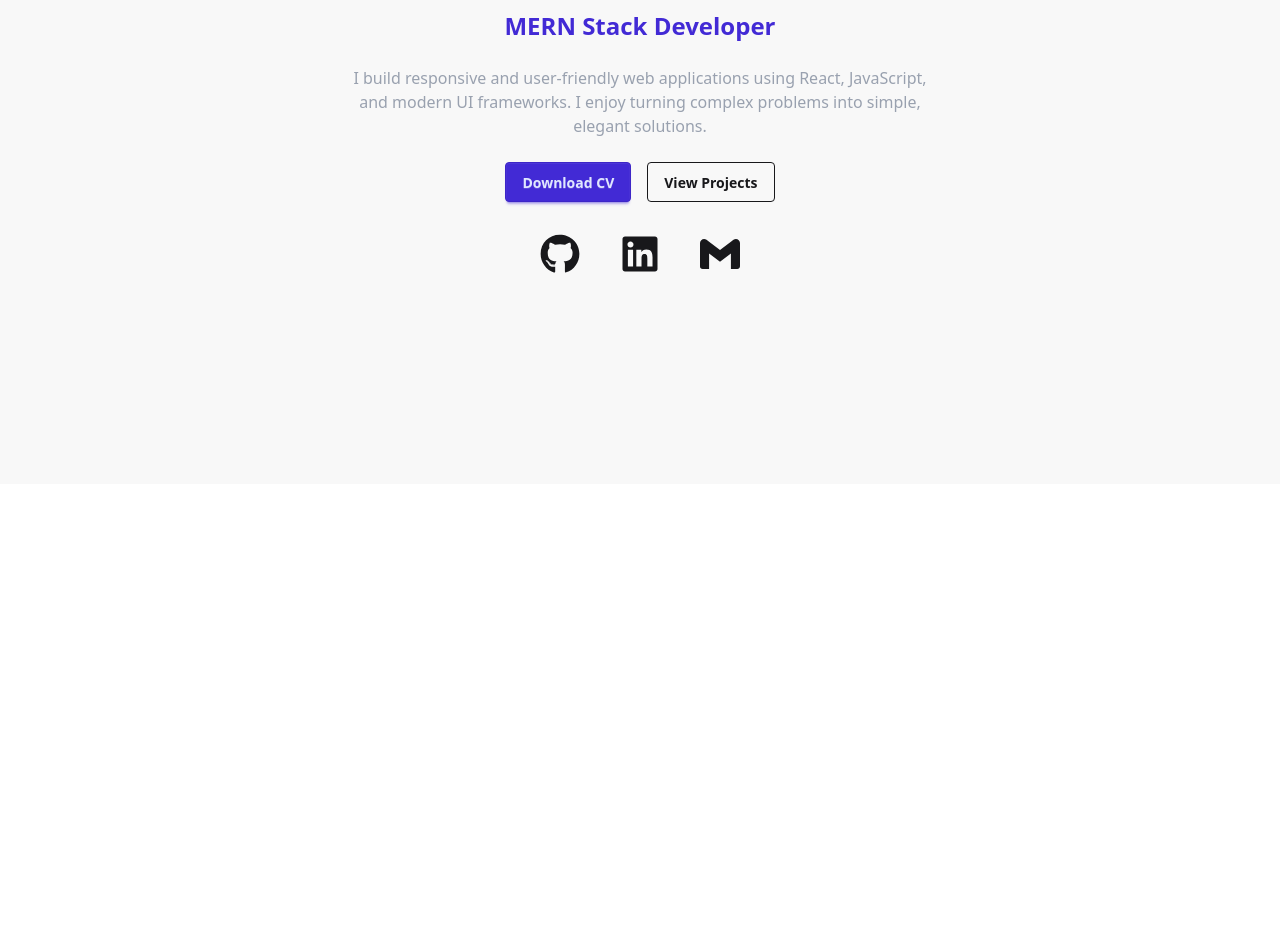
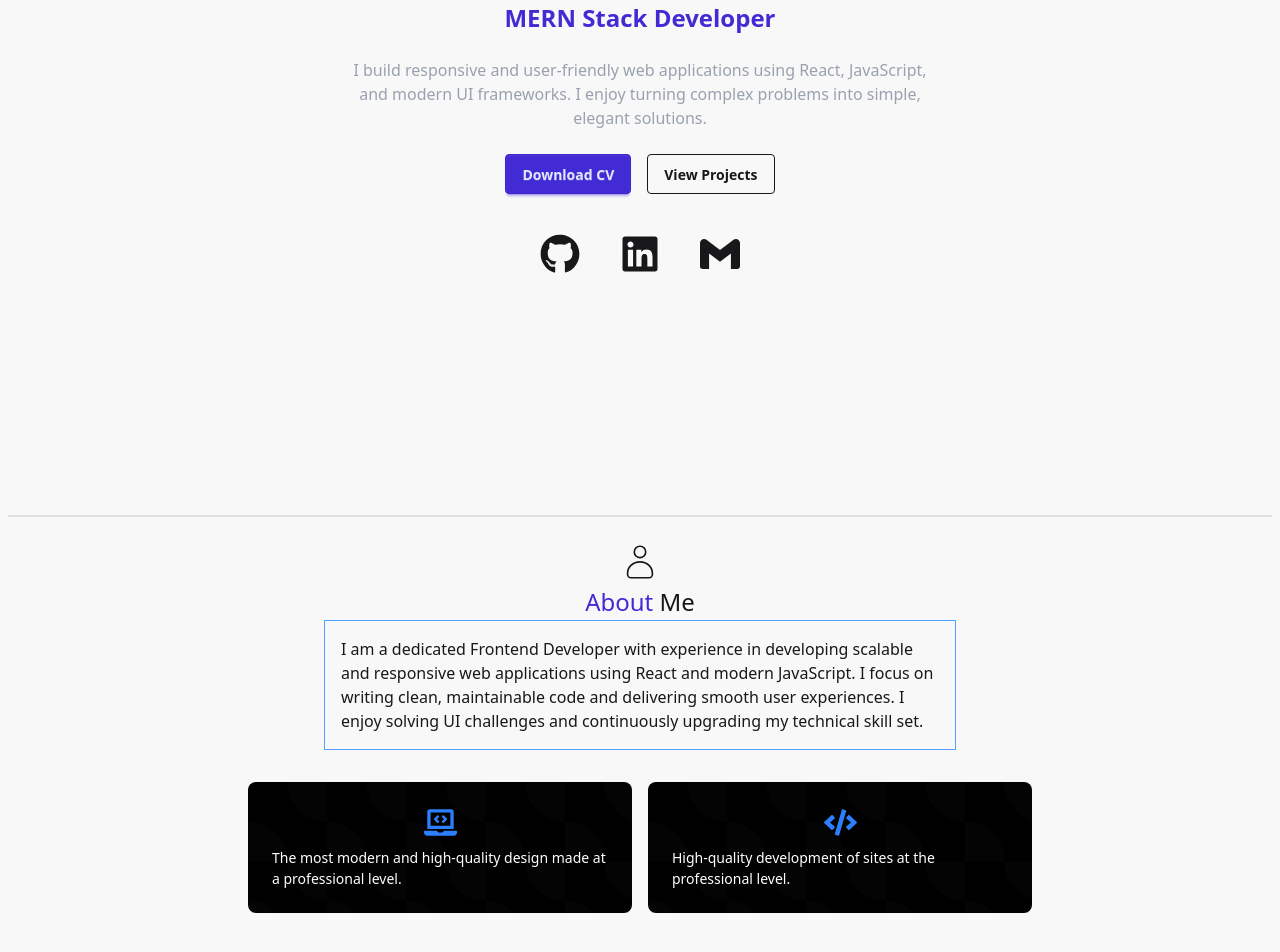
Before and after one commit to Prasanth2799/portfolio, a React (Vite) app: page / in a window 1280 px wide. Shown: the part 380-1332 px from the top of the page. Before the commit the page ends 864 px from the top, so only its background shows below. Built offline with nearby package versions, Linux system fonts and the light colour scheme.

Commit message:
Tabs implemented

```diff
--- a/src/App.jsx
+++ b/src/App.jsx
@@ -1,13 +1,16 @@
+import About from './components/About'
 import HomePage from './components/HomePage'
 import Navbar from './components/Navbar'
+import ProfileTabs from './components/ProfileTabs'
 
 function App() {
   return (
-    <>
+    <div className="bg-base-200 min-h-screen">
       <Navbar />
       <HomePage />
-
-    </>
+      <About />
+      <ProfileTabs />
+    </div>
   )
 }
 
--- /dev/null
+++ b/src/components/About.jsx
@@ -0,0 +1,65 @@
+import { CiUser } from "react-icons/ci"
+import { FaCode, FaLaptopCode } from "react-icons/fa"
+
+const About = () => {
+  return (
+    <div className="flex w-full flex-col p-2 min-h-screen">
+        <div className="divider"></div>
+  <div className="rounded-box grid h-20 place-items-center">
+    <CiUser size={40}/>
+    <h2 className="text-2xl"><span className="text-primary">About</span> Me</h2>
+  </div>
+   <p className="border border-blue-400 p-4 w-1/2 mx-auto">
+      I am a dedicated Frontend Developer with experience in developing scalable and responsive web applications using React and modern JavaScript. I focus on writing clean, maintainable code and delivering smooth user experiences. I enjoy solving UI challenges and continuously upgrading my technical skill set.
+    </p>
+  <div className="grid h-24 place-items-center">
+    <div className="flex">
+      <div>
+        <a href="#" className="hover-3d my-8 mx-2 cursor-pointer">
+  <div className="card w-96 bg-black text-white bg-[radial-gradient(circle_at_bottom_left,#ffffff04_35%,transparent_36%),radial-gradient(circle_at_top_right,#ffffff04_35%,transparent_36%)] bg-size-[4.95em_4.95em]">
+    <div className="card-body">
+      <FaLaptopCode className="text-blue-500 mx-auto" size={33}/>
+      <>
+      <p>The most modern and high-quality design made at a professional level.</p>
+      </>
+    </div>
+  </div>
+  <div></div>
+  <div></div>
+  <div></div>
+  <div></div>
+  <div></div>
+  <div></div>
+  <div></div>
+  <div></div>
+</a>
+      </div>
+      <div>
+        <a href="#" className="hover-3d my-8 mx-2 cursor-pointer">
+  <div className="card w-96 bg-black text-white bg-[radial-gradient(circle_at_bottom_left,#ffffff04_35%,transparent_36%),radial-gradient(circle_at_top_right,#ffffff04_35%,transparent_36%)] bg-size-[4.95em_4.95em]">
+    <div className="card-body">
+      <FaCode className="text-blue-500 mx-auto" size={33}/>
+      <>
+      <p>High-quality development of sites at the professional level.</p>
+      </>
+    </div>
+  </div>
+  <div></div>
+  <div></div>
+  <div></div>
+  <div></div>
+  <div></div>
+  <div></div>
+  <div></div>
+  <div></div>
+</a>
+      </div>
+      <div>
+      </div>
+    </div>
+  </div>
+</div>
+  )
+}
+
+export default About
--- /dev/null
+++ b/src/components/Education.jsx
@@ -0,0 +1,56 @@
+const Education = () => {
+  return (
+    <div className="min-h-screen my-2">
+        <h1 className="text-center text-xl font-bold mb-10">Education</h1>
+        <ul className="timeline timeline-snap-icon max-md:timeline-compact timeline-vertical">
+             <li>
+    <hr />
+    <div className="timeline-middle">
+      <svg
+        xmlns="http://www.w3.org/2000/svg"
+        viewBox="0 0 20 20"
+        fill="currentColor"
+        className="h-5 w-5"
+      >
+        <path
+          fillRule="evenodd"
+          d="M10 18a8 8 0 100-16 8 8 0 000 16zm3.857-9.809a.75.75 0 00-1.214-.882l-3.483 4.79-1.88-1.88a.75.75 0 10-1.06 1.061l2.5 2.5a.75.75 0 001.137-.089l4-5.5z"
+          clipRule="evenodd"
+        />
+      </svg>
+    </div>
+    <div className="timeline-end md:mb-10">
+      <time className="font-mono italic">2017-2020</time>
+      <div className="text-lg font-black">B.Sc (MPC)</div>
+      Completed graduation in MPC and later transitioned into computer science and full-stack web development.
+    </div>
+    <hr />
+  </li>
+  <li>
+    <div className="timeline-middle">
+      <svg
+        xmlns="http://www.w3.org/2000/svg"
+        viewBox="0 0 20 20"
+        fill="currentColor"
+        className="h-5 w-5"
+      >
+        <path
+          fillRule="evenodd"
+          d="M10 18a8 8 0 100-16 8 8 0 000 16zm3.857-9.809a.75.75 0 00-1.214-.882l-3.483 4.79-1.88-1.88a.75.75 0 10-1.06 1.061l2.5 2.5a.75.75 0 001.137-.089l4-5.5z"
+          clipRule="evenodd"
+        />
+      </svg>
+    </div>
+    <div className="timeline-start mb-10 md:text-end">
+      <time className="font-mono italic">2022</time>
+      <div className="text-lg font-black">Nxtwave CCBP 4.0 Intensive program</div>
+      Completed MERN Stack development through NxtWave CCBP 4.0 Intensive Program, gaining hands-on experience in building full-stack web applications using MongoDB, Express.js, React, and Node.js.
+    </div>
+    <hr />
+  </li>
+</ul>
+    </div>
+  )
+}
+
+export default Education;
--- /dev/null
+++ b/src/components/Experience.jsx
@@ -0,0 +1,54 @@
+const Experience = () => {
+  return (
+    <div className="min-h-screen my-2">
+      <h1 className="text-center text-xl font-extrabold mb-10">
+        Professional Experience
+      </h1>
+
+      <ul className="timeline timeline-snap-icon max-md:timeline-compact timeline-vertical">
+        <li>
+          <hr />
+          <div className="timeline-middle">
+            <svg xmlns="http://www.w3.org/2000/svg" viewBox="0 0 20 20" fill="currentColor" className="h-6 w-6">
+              <path fillRule="evenodd" d="M10 18a8 8 0 100-16 8 8 0 000 16zm3.857-9.809a.75.75 0 00-1.214-.882l-3.483 4.79-1.88-1.88a.75.75 0 10-1.06 1.061l2.5 2.5a.75.75 0 001.137-.089l4-5.5z" clipRule="evenodd" />
+            </svg>
+          </div>
+
+          <div className="timeline-end md:mb-12">
+            <time className="font-mono italic text-sm">2024</time>
+            <div className="text-2xl font-black mt-1">Infosys</div>
+            <div className="text-lg font-semibold">Systems Associate</div>
+
+            <p className="mt-3 text-sm text-gray-500 max-w-md">
+              Worked on automation and testing-related activities, gaining exposure to
+              enterprise applications, structured workflows, and quality assurance processes.
+            </p>
+          </div>
+          <hr />
+        </li>
+        <li>
+          <div className="timeline-middle">
+            <svg xmlns="http://www.w3.org/2000/svg" viewBox="0 0 20 20" fill="currentColor" className="h-6 w-6">
+              <path fillRule="evenodd" d="M10 18a8 8 0 100-16 8 8 0 000 16zm3.857-9.809a.75.75 0 00-1.214-.882l-3.483 4.79-1.88-1.88a.75.75 0 10-1.06 1.061l2.5 2.5a.75.75 0 001.137-.089l4-5.5z" clipRule="evenodd" />
+            </svg>
+          </div>
+
+          <div className="timeline-start mb-12 md:text-end">
+            <time className="font-mono italic text-sm">May 2022 – Present</time>
+            <div className="text-2xl font-black mt-1">Infosys</div>
+            <div className="text-lg font-semibold">Operations Executive</div>
+
+            <p className="mt-3 text-sm text-gray-500 max-w-md">
+              Supported enterprise operations, followed standard operating procedures,
+              and collaborated with cross-functional teams to ensure process efficiency
+              and quality delivery.
+            </p>
+          </div>
+          <hr />
+        </li>
+      </ul>
+    </div>
+  )
+}
+
+export default Experience
--- a/src/components/HomePage.jsx
+++ b/src/components/HomePage.jsx
@@ -19,7 +19,7 @@ const HomePage = () => {
   }, []);
 
   return (
-    <div className="hero bg-base-200 min-h-screen">
+    <div className="hero min-h-screen">
       <div className="hero-content text-center flex flex-col">
         <div className="max-w-xl">
           <h1 className="text-5xl font-bold leading-tight">
--- a/src/components/Icons.jsx
+++ b/src/components/Icons.jsx
@@ -3,7 +3,7 @@ import { FaLinkedin } from "react-icons/fa6"
 import { SiGmail } from "react-icons/si"
 const Icons = () => {
   return (
-    <div className="flex gap-10 p-2 my-2 text-center">
+    <div className="flex gap-10 p-2 m-4 text-center">
         <FaGithub size={40}/>
         <FaLinkedin size={40}/>
         <SiGmail size={40}/>
--- a/src/components/Navbar.jsx
+++ b/src/components/Navbar.jsx
@@ -15,8 +15,11 @@ const Navbar = () => {
   </div>
   <div>
     <ul className="flex gap-4">
-        <li>Home</li>
-        <li>Skills</li>
+        <li className="cursor-pointer hover:underline decoration-primary underline-offset-4 transition-all duration-200">Home</li>
+        <li className="cursor-pointer hover:underline decoration-primary underline-offset-4 transition-all duration-200">About</li>
+        <li className="cursor-pointer hover:underline decoration-primary underline-offset-4 transition-all duration-200">Skills</li>
+        <li className="cursor-pointer hover:underline decoration-primary underline-offset-4 transition-all duration-200">Projects</li>
+        <li className="cursor-pointer hover:underline decoration-primary underline-offset-4 transition-all duration-200">Contact</li>
     </ul>
   </div>
 </div>
--- /dev/null
+++ b/src/components/ProfileTabs.jsx
@@ -0,0 +1,33 @@
+import { useState } from "react"
+import Experience from "./Experience"
+import Education from "./Education"
+
+const ProfileTabs = () => {
+  const [activeTab, setActiveTab] = useState("experience")
+
+  return (
+    <div>
+      <div role="tablist" className="tabs tabs-border justify-center">
+        <a
+          role="tab"
+          className={`tab ${activeTab === "experience" ? "tab-active" : ""}`}
+          onClick={() => setActiveTab("experience")}
+        >
+          Professional Experience
+        </a>
+
+        <a
+          role="tab"
+          className={`tab ${activeTab === "education" ? "tab-active" : ""}`}
+          onClick={() => setActiveTab("education")}
+        >
+          Education
+        </a>
+      </div>
+      {activeTab === "experience" && <Experience />}
+      {activeTab === "education" && <Education />}
+    </div>
+  )
+}
+
+export default ProfileTabs
```
